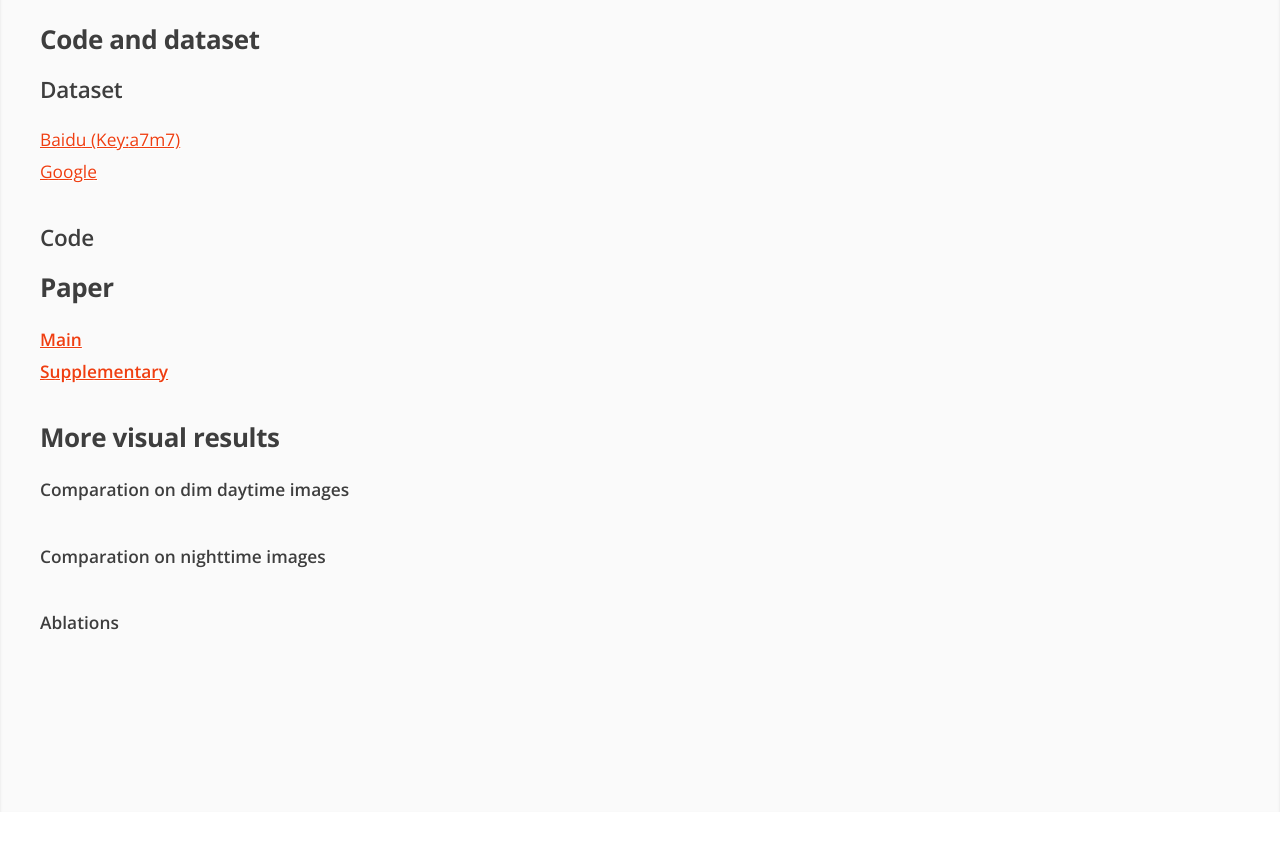
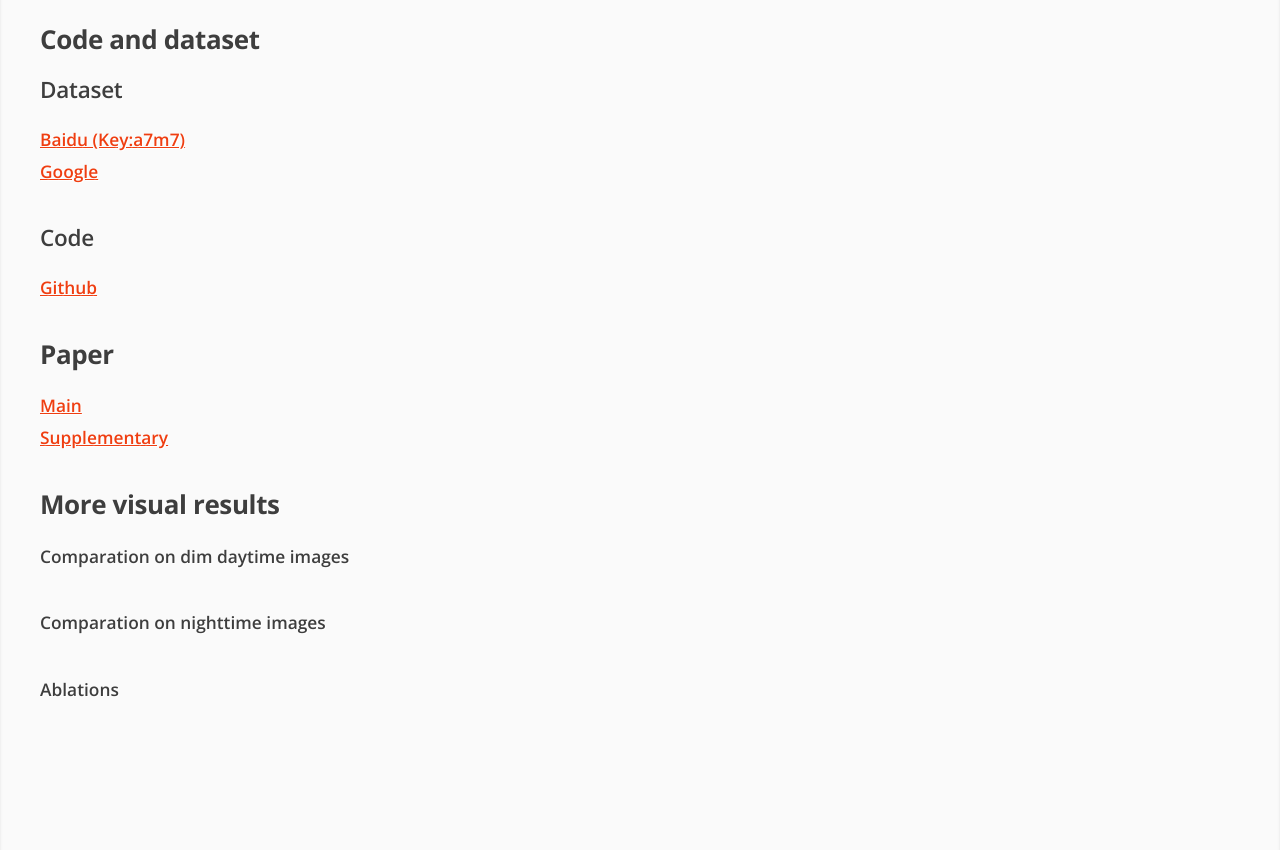
Before and after one commit to ISCAS2020website/ISCAS2020.github.io, a plain HTML site: page index.html in a window 1280 px wide. Shown: the part 1600-2450 px from the top of the page. Before the commit the page ends 2412 px from the top, so only its background shows below. Drawn offline with nearby package versions, Linux system fonts and the light colour scheme.

Commit message:
Update index.html

```diff
--- a/index.html
+++ b/index.html
@@ -48,10 +48,11 @@
 			<div id="Materials">
 			<h3 align="left">Code and dataset</h3>
 			<h4 align="left"><strong>Dataset</strong></h4>
-			<p align="left"><a href="https://pan.baidu.com/s/1U2FxLo6Rj5WsQR9Ezpvxyg">Baidu (Key:a7m7)</a> <br />
-			                <a href="https://drive.google.com/drive/folders/1rdMI2oUBv8eYrfvnmQ2ihLjzLh831Sff?usp=sharing">Google</a></p>
+			<p align="left"><strong><a href="https://pan.baidu.com/s/1U2FxLo6Rj5WsQR9Ezpvxyg">Baidu (Key:a7m7)</a></strong> <br/>
+			                <strong><a href="https://drive.google.com/drive/folders/1rdMI2oUBv8eYrfvnmQ2ihLjzLh831Sff?usp=sharing">Google</a></strong></p>
 
-			<h4 align="left"><strong><a href="https://github.com/XFW-go/ISSR">Code</a></strong></h4>
+			<h4 align="left"><strong>Code</a></strong></h4>
+			<p align="left"><strong><a href="https://github.com/XFW-go/ISSR">Github</a></strong></p>
 <!--
           <p align="left"><strong>Please check the <a href="https://github.com/cchen156/Learning-to-See-in-the-Dark.git">[Github page]</a> for instructions.</strong></p>
 -->
@@ -59,8 +60,8 @@
 
           <div id="Materials">
 				<h3 align="left">Paper</h3>
-				<p align="left"><strong><a href="">Main</a></strong> <br />
-								<strong><a href="">Supplementary</a></strong>
+				<p align="left"><strong><a href="">Main</a></strong> <br/>
+						<strong><a href="">Supplementary</a></strong>
 				</p>
           </div>
 
```
